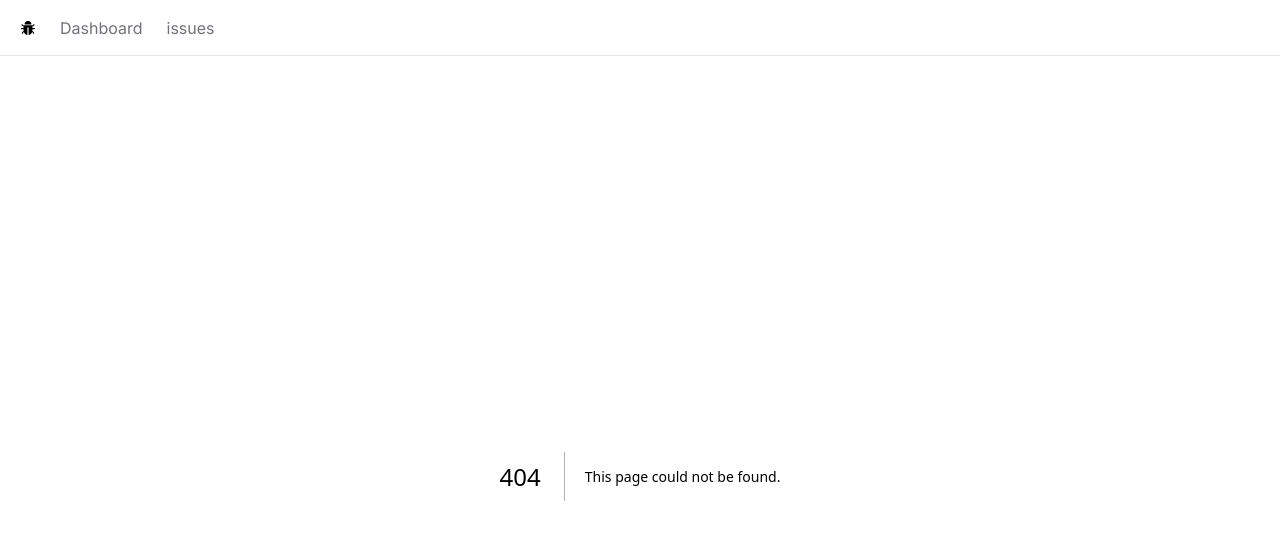
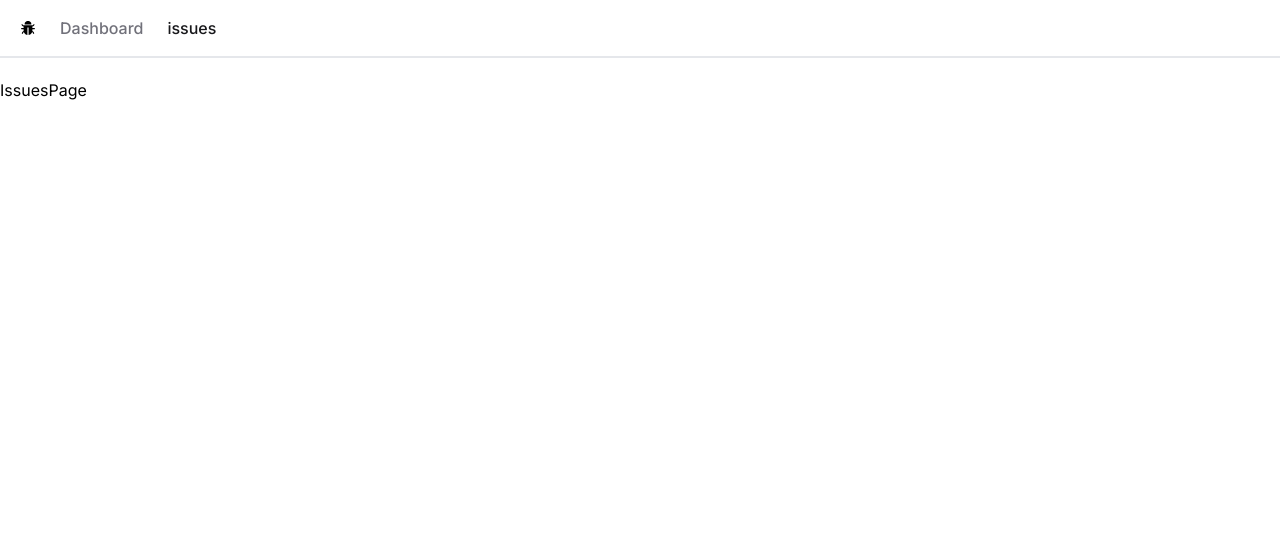
Before and after one commit to deepk2891/issue-tracker-next-app, a Next.js app: page /issues in a window 1280 px wide. Before the commit this address had no page. Shown: the top 540 px of the page. Built offline with nearby package versions, Linux system fonts and the light colour scheme.

Commit message:
Style the active link in the navbar

```diff
--- a/package.json
+++ b/package.json
@@ -9,6 +9,7 @@
     "lint": "next lint"
   },
   "dependencies": {
+    "classnames": "^2.5.1",
     "next": "14.0.4",
     "react": "^18",
     "react-dom": "^18",
--- a/src/app/components/Navbar.tsx
+++ b/src/app/components/Navbar.tsx
@@ -1,27 +1,43 @@
+"use client"
+
 import React from "react"
 import Link from "next/link"
 import { AiFillBug } from "react-icons/ai"
+import { usePathname } from "next/navigation"
+import classnames from "classnames"
 
 const Navbar = () => {
+	const currentPath = usePathname()
+
 	const links = [
 		{ label: "Dashboard", href: "/" },
 		{ label: "issues", href: "/issues" },
 	]
 
 	return (
-		<main>
-			<nav className="flex space-x-6 border-b mb-5 px-5 h-14 items-center">
+		<main className="border-b  mb-5">
+			<div className="container mx-auto border-b flex-col md:flex-row">
+				<nav className="flex space-x-6 px-5 h-14 items-center">
 					<Link href="/">
 						<AiFillBug />
 					</Link>
 					<ul className="flex space-x-6">
 						{links.map((link) => (
-						<Link key={link.href} className="text-zinc-500 hover:text-zinc-800 transition-colors" href={link.href}>
+							<Link
+								key={link.href}
+								className={classnames({
+									"text-zinc-900": link.href === currentPath,
+									"text-zinc-500": link.href !== currentPath,
+									"hover:text-zinc-800 font-medium transition-colors": true,
+								})}
+								href={link.href}
+							>
 								{link.label}
 							</Link>
 						))}
 					</ul>
 				</nav>
+			</div>
 		</main>
 	)
 }
--- /dev/null
+++ b/src/app/issues/page.tsx
@@ -0,0 +1,7 @@
+import React from "react"
+
+const IssuesPage = () => {
+	return <div>IssuesPage</div>
+}
+
+export default IssuesPage
```
Also changed, not shown: 1 other file (tests, documents, lock files or other folders). Lines whose indentation alone changed are shown as unchanged.
